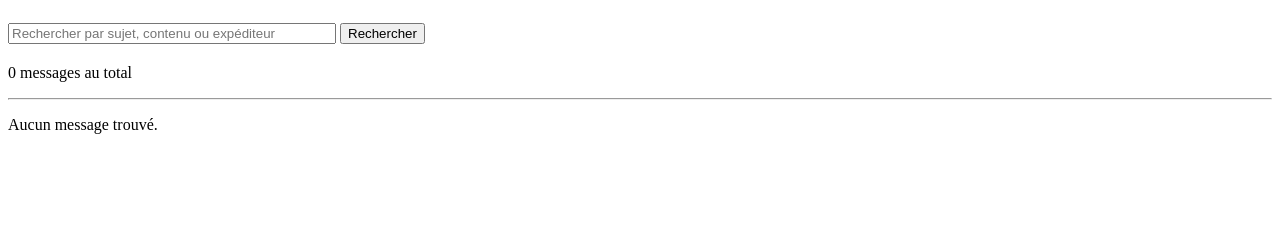
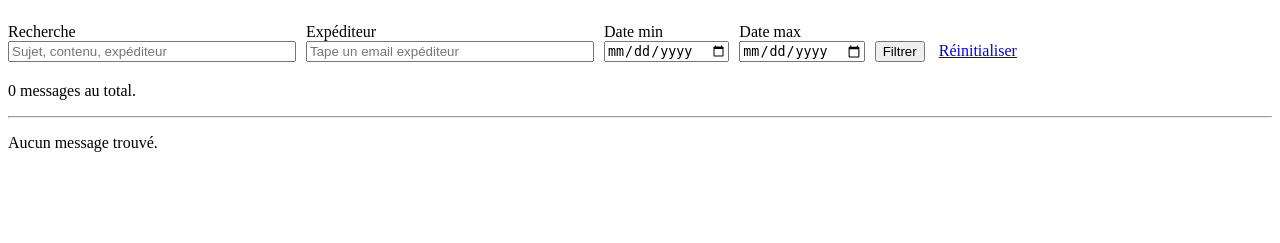
Before and after one commit to bpyryt/enron-discovery, a Django app: page /messages/ in a window 1280 px wide. Shown: the part 57-300 px from the top of the page. Run offline with Django 5.2, Linux system fonts and the light colour scheme; data that the repository does not hold is empty.

Commit message:
feat: Barre de recherche avancée

```diff
--- a/enron_discovery/investigation/templates/investigation/message_list.html
+++ b/enron_discovery/investigation/templates/investigation/message_list.html
@@ -7,30 +7,60 @@
 <body>
     <h1>Messages</h1>
 
-    <form method="get" style="margin-bottom: 20px;">
-        <input
-            type="text"
-            name="q"
-            value="{{ q }}"
-            placeholder="Rechercher par sujet, contenu ou expéditeur"
-            style="width: 320px;"
-        >
-        <button type="submit">Rechercher</button>
+    <form method="get" style="margin-bottom: 20px; display: flex; gap: 10px; flex-wrap: wrap; align-items: end;">
+        <div>
+            <label for="q">Recherche</label><br>
+            <input
+                id="q"
+                type="text"
+                name="q"
+                value="{{ q }}"
+                placeholder="Sujet, contenu, expéditeur"
+                style="width: 280px;"
+            >
+        </div>
 
-        {% if q %}
+        <div>
+            <label for="sender">Expéditeur</label><br>
+            <input
+                id="sender"
+                type="text"
+                name="sender"
+                list="sender-emails"
+                value="{{ sender }}"
+                placeholder="Tape un email expéditeur"
+                style="width: 280px;"
+            >
+            <datalist id="sender-emails">
+                {% for sender_obj in senders %}
+                    <option value="{{ sender_obj.email }}">
+                {% endfor %}
+            </datalist>
+        </div>
+
+        <div>
+            <label for="date_from">Date min</label><br>
+            <input id="date_from" type="date" name="date_from" value="{{ date_from }}">
+        </div>
+
+        <div>
+            <label for="date_to">Date max</label><br>
+            <input id="date_to" type="date" name="date_to" value="{{ date_to }}">
+        </div>
+
+        <div>
+            <button type="submit">Filtrer</button>
             <a href="{% url 'message_list' %}" style="margin-left: 10px;">Réinitialiser</a>
-        {% endif %}
+        </div>
     </form>
 
-    {% if q %}
+    {% if q or sender or date_from or date_to %}
         <p>
-            Résultats pour <strong>"{{ q }}"</strong> :
-            {{ result_count }} message{{ result_count|pluralize }}
+            {{ result_count }} message{{ result_count|pluralize }} trouvé{{ result_count|pluralize }}
+            avec les filtres actuels.
         </p>
     {% else %}
-        <p>
-            {{ result_count }} message{{ result_count|pluralize }} au total
-        </p>
+        <p>{{ result_count }} message{{ result_count|pluralize }} au total.</p>
     {% endif %}
 
     <hr>
--- a/enron_discovery/investigation/views.py
+++ b/enron_discovery/investigation/views.py
@@ -1,11 +1,14 @@
 from django.db.models import Q
 from django.shortcuts import get_object_or_404, render
 
-from .models import Message
+from .models import Employee, Message
 
 
 def message_list(request):
     q = request.GET.get("q", "").strip()
+    sender = request.GET.get("sender", "").strip()
+    date_from = request.GET.get("date_from", "").strip()
+    date_to = request.GET.get("date_to", "").strip()
 
     messages = (
         Message.objects
@@ -21,11 +24,25 @@ def message_list(request):
             Q(sender__email__icontains=q)
         )
 
+    if sender:
+        messages = messages.filter(sender__email__icontains=sender)
+
+    if date_from:
+        messages = messages.filter(sent_at__date__gte=date_from)
+
+    if date_to:
+        messages = messages.filter(sent_at__date__lte=date_to)
+
+    senders = Employee.objects.order_by("email")
     result_count = messages.count()
 
     context = {
         "messages": messages,
+        "senders": senders,
         "q": q,
+        "sender": sender,
+        "date_from": date_from,
+        "date_to": date_to,
         "result_count": result_count,
     }
     return render(request, "investigation/message_list.html", context)
```
